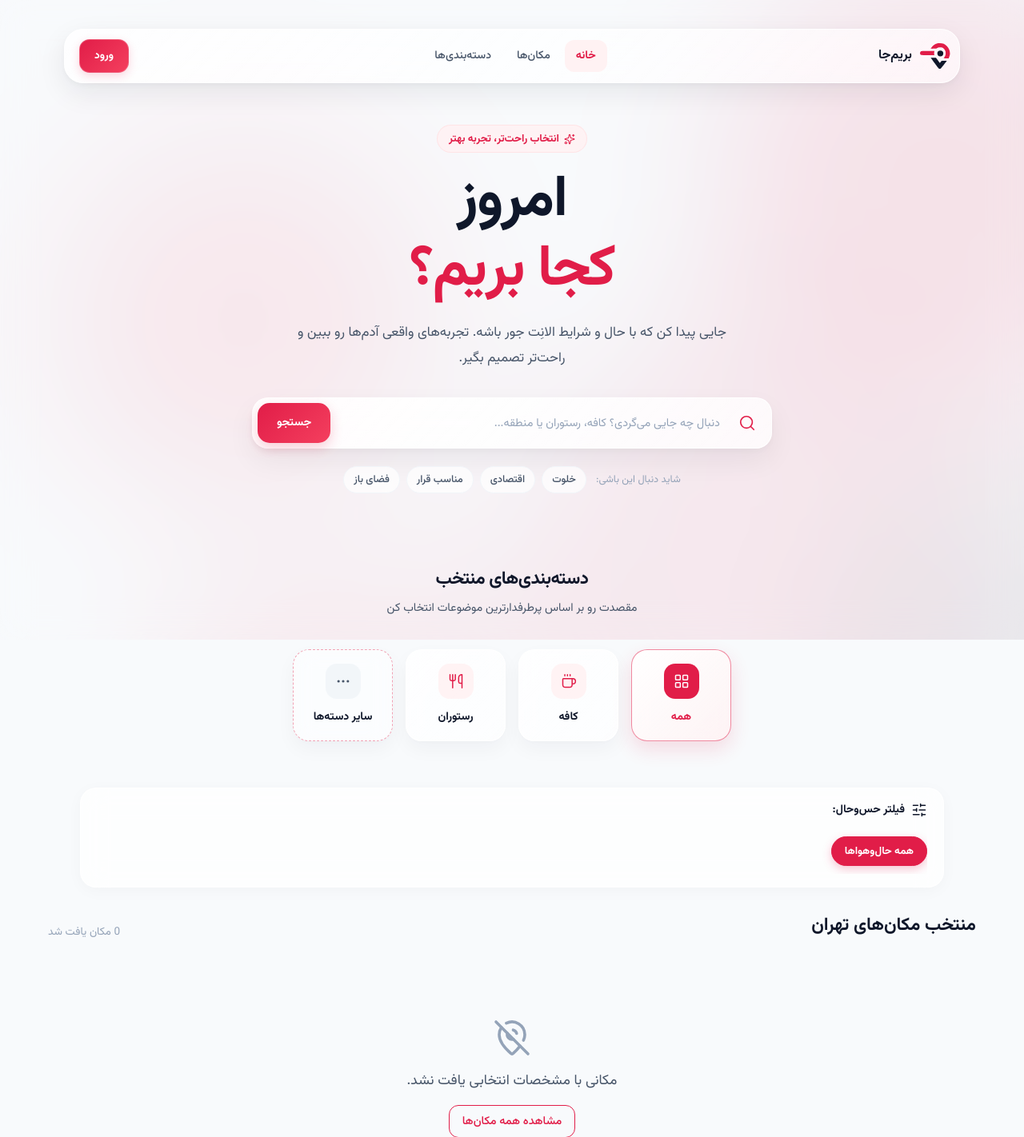
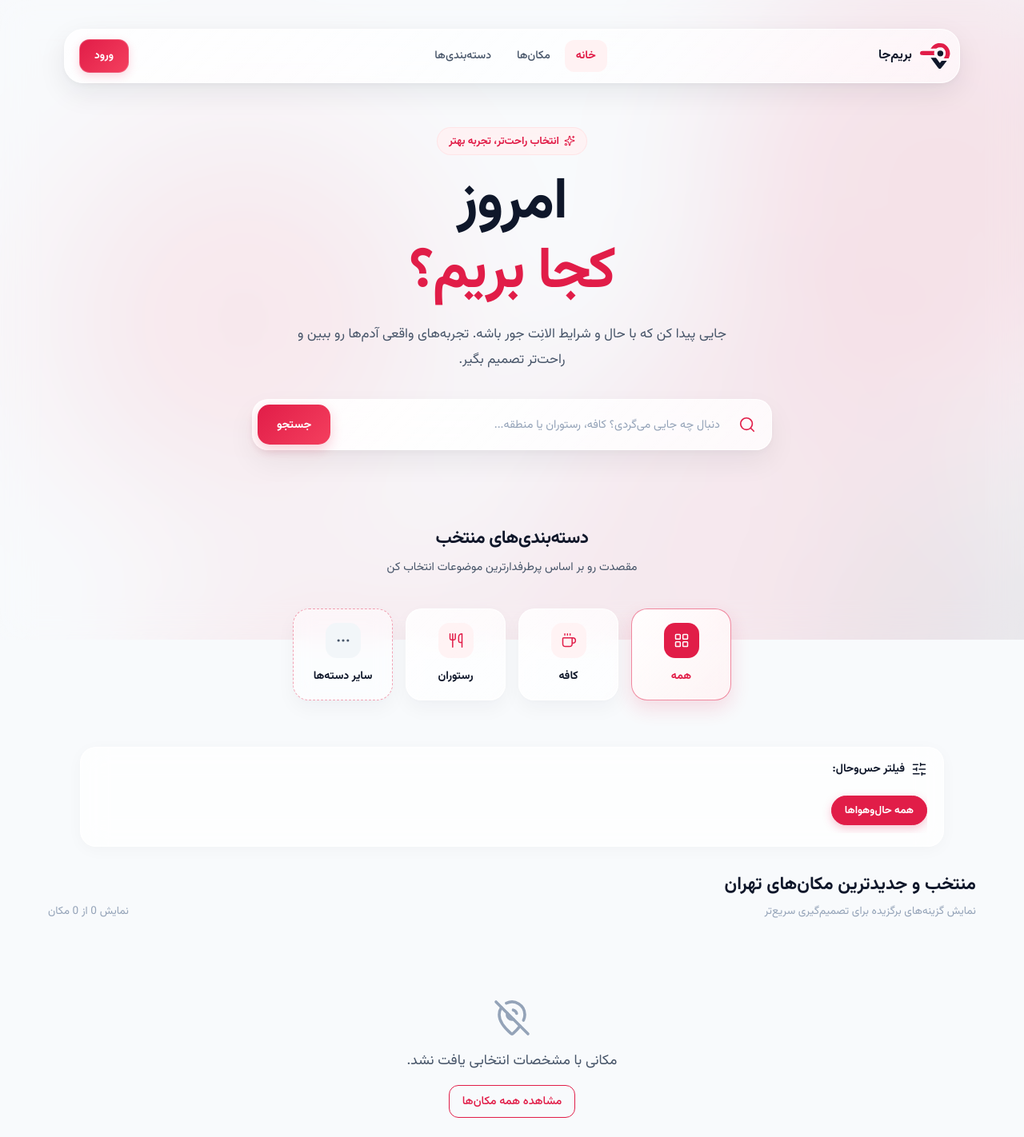
Before and after one commit to masterranktech/berimja, a Django app: page / in a window 1280 px wide. Shown: the top 1422 px of the page at 80% size. Run offline with Django 5.2, Linux system fonts and the light colour scheme; data that the repository does not hold is empty.

Commit message:
place suggestion system edited

```diff
--- a/apps/places/views_web.py
+++ b/apps/places/views_web.py
@@ -17,7 +17,7 @@ def home_page_view(request):
     if selected_category:
         selected_category_obj = Category.objects.filter(slug=selected_category, is_active=True).first()
 
-    # ۱. کوئری پایه مکان‌های فعال
+    # ۱. کوئری پایه مکان‌های فعال همراه با واکشی روابط
     places_qs = Place.objects.filter(is_active=True).prefetch_related(
         'categories',
         'place_tags__tag',
@@ -41,16 +41,27 @@ def home_page_view(request):
 
     places_qs = places_qs.distinct()
 
-    # واکشی پرکاربردترین دسته‌ها
+    # ۵. کنترل تعداد موارد نمایشی جهت بهینه‌سازی تجربه کاربری
+    has_filter = bool(selected_category or active_tag or search_query)
+    total_count = places_qs.count()
+
+    if not has_filter:
+        places_list = places_qs[:6]
+    else:
+        places_list = places_qs[:12]
+
+    # ۶. واکشی پرکاربردترین دسته‌ها
     popular_categories = Category.objects.filter(is_active=True).annotate(
         places_count=Count('places')
     ).order_by('-places_count', 'name')[:5]
 
-    # تگ‌های تجربی کلیدی برای نوار فیلتر حسی
+    # ۷. تگ‌های تجربی فعال برای نوار فیلتر حسی
     quick_tags = Tag.objects.filter(status='ACTIVE')[:10]
 
     context = {
-        'places': places_qs,
+        'places': places_list,
+        'total_count': total_count,
+        'has_filter': has_filter,
         'categories': popular_categories,
         'selected_category': selected_category,
         'selected_category_obj': selected_category_obj,
--- a/static/css/home.css
+++ b/static/css/home.css
@@ -161,46 +161,6 @@
 
 .hero-search button:active {
     transform: translateY(0);
-}
-
-/* ==========================================================================
-   Hero Quick Links
-   ========================================================================== */
-
-.hero-quick-links {
-    display: flex;
-    align-items: center;
-    justify-content: center;
-    flex-wrap: wrap;
-    gap: 8px;
-    margin-top: 22px;
-}
-
-.quick-links-label {
-    color: var(--text-muted);
-    font-size: 0.8rem;
-    margin-left: 4px;
-}
-
-.hero-quick-links a {
-    padding: 6px 12px;
-    background-color: rgba(255, 255, 255, 0.7);
-    border: 1px solid var(--border-light);
-    border-radius: var(--radius-full);
-    color: var(--text-secondary);
-    text-decoration: none;
-    font-size: 0.8rem;
-    font-weight: 500;
-    backdrop-filter: blur(8px);
-    -webkit-backdrop-filter: blur(8px);
-    transition: color 0.2s ease, background-color 0.2s ease, border-color 0.2s ease, transform 0.15s ease;
-}
-
-.hero-quick-links a:hover {
-    color: var(--color-primary);
-    background-color: var(--color-primary-light);
-    border-color: var(--color-primary-subtle);
-    transform: translateY(-1px);
 }
 
 /* ==========================================================================
--- a/templates/places/home.html
+++ b/templates/places/home.html
@@ -47,27 +47,6 @@
                     جستجو
                 </button>
             </form>
-
-            <!-- لینک‌های فیلتر سریع هیرو -->
-            <div class="hero-quick-links">
-                <span class="quick-links-label">
-                    شاید دنبال این باشی:
-                </span>
-
-                {% if quick_tags %}
-                    {% for tag in quick_tags|slice:":5" %}
-                        <a href="{% url 'places_web:home' %}?tag={{ tag.name }}{% if selected_category %}&category={{ selected_category }}{% endif %}">
-                            {{ tag.name }}
-                        </a>
-                    {% endfor %}
-                {% else %}
-                    <a href="{% url 'places_web:home' %}?tag=خلوت">خلوت</a>
-                    <a href="{% url 'places_web:home' %}?tag=اقتصادی">اقتصادی</a>
-                    <a href="{% url 'places_web:home' %}?tag=مناسب قرار">مناسب قرار</a>
-                    <a href="{% url 'places_web:home' %}?tag=فضای باز">فضای باز</a>
-                {% endif %}
-            </div>
-
         </div>
     </div>
 </section>
@@ -199,6 +178,7 @@
 <!-- بخش نمایش لیست مکان‌ها -->
 <section class="container" style="padding-bottom: 4rem;">
   <div class="places-section-header">
+    <div>
       <h2 class="section-title">
         {% if active_tag and selected_category_obj %}
           مکان‌های «{{ active_tag }}» در دسته {{ selected_category_obj.name }}
@@ -206,11 +186,24 @@
           مکان‌های دارای تگ «{{ active_tag }}»
         {% elif selected_category_obj %}
           مکان‌های دسته‌بندی «{{ selected_category_obj.name }}»
+        {% elif search_query %}
+          نتایج جستجو برای «{{ search_query }}»
         {% else %}
-        منتخب مکان‌های تهران
+          منتخب و جدیدترین مکان‌های تهران
         {% endif %}
       </h2>
-    <span style="font-size: 0.85rem; color: var(--text-muted);">{{ places|length }} مکان یافت شد</span>
+      <p style="font-size: 0.85rem; color: var(--text-muted); margin-top: 4px;">
+        {% if not has_filter %}
+          نمایش گزینه‌های برگزیده برای تصمیم‌گیری سریع‌تر
+        {% else %}
+          مکان‌های منطبق با فیلترهای انتخابی شما
+        {% endif %}
+      </p>
+    </div>
+
+    <span style="font-size: 0.85rem; color: var(--text-muted);">
+      نمایش {{ places|length }} از {{ total_count }} مکان
+    </span>
   </div>
 
   <div class="places-grid">
@@ -224,6 +217,16 @@
       </div>
     {% endfor %}
   </div>
+
+  <!-- دکمه هدایت به آرشیو کامل در صورت زیاد بودن گزینه‌ها -->
+  {% if total_count > places|length %}
+    <div style="text-align: center; margin-top: 2.5rem;">
+      <a href="/places" class="btn-load-more">
+        <span>مشاهده همه مکان‌های تهران ({{ total_count }})</span>
+        <i data-lucide="arrow-left"></i>
+      </a>
+    </div>
+  {% endif %}
 </section>
 {% endblock %}
 
```
Also changed, not shown: other parts of static/css/home.css (+35 -0 lines), 7 other files. Lines whose indentation alone changed are shown as unchanged.
